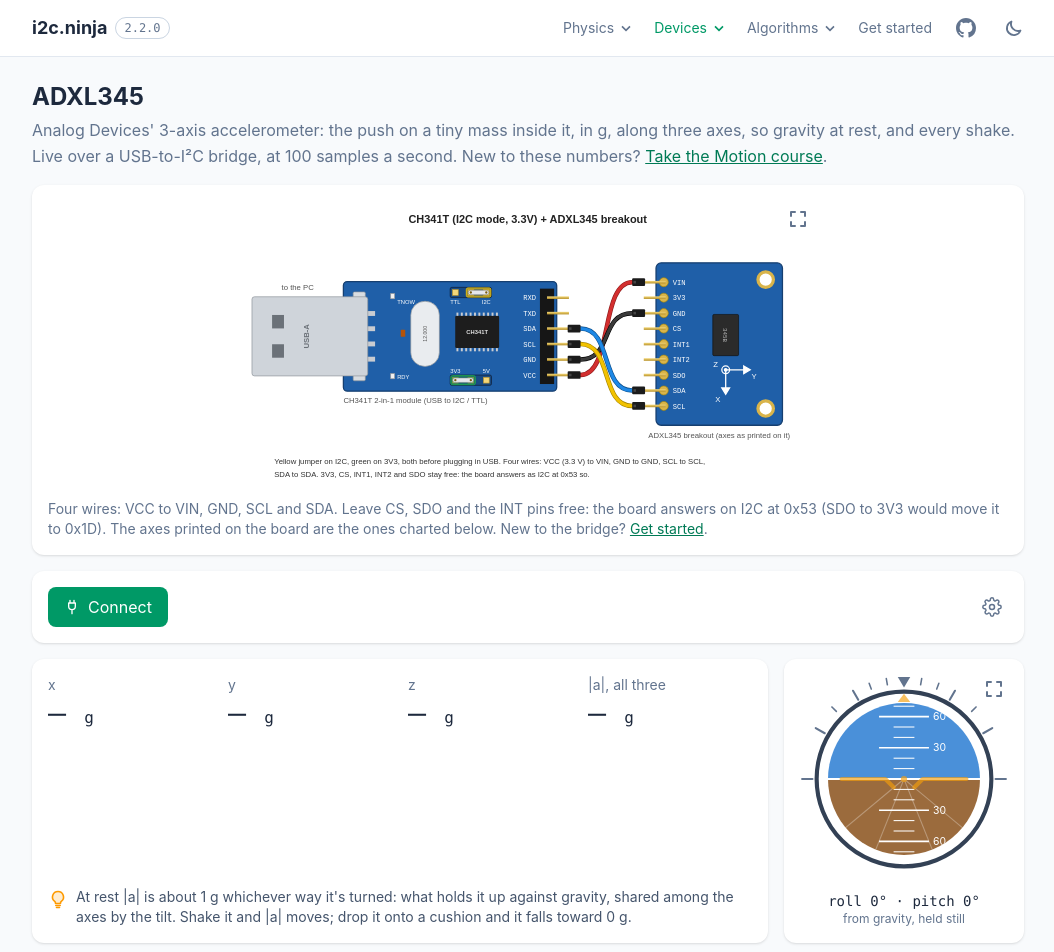
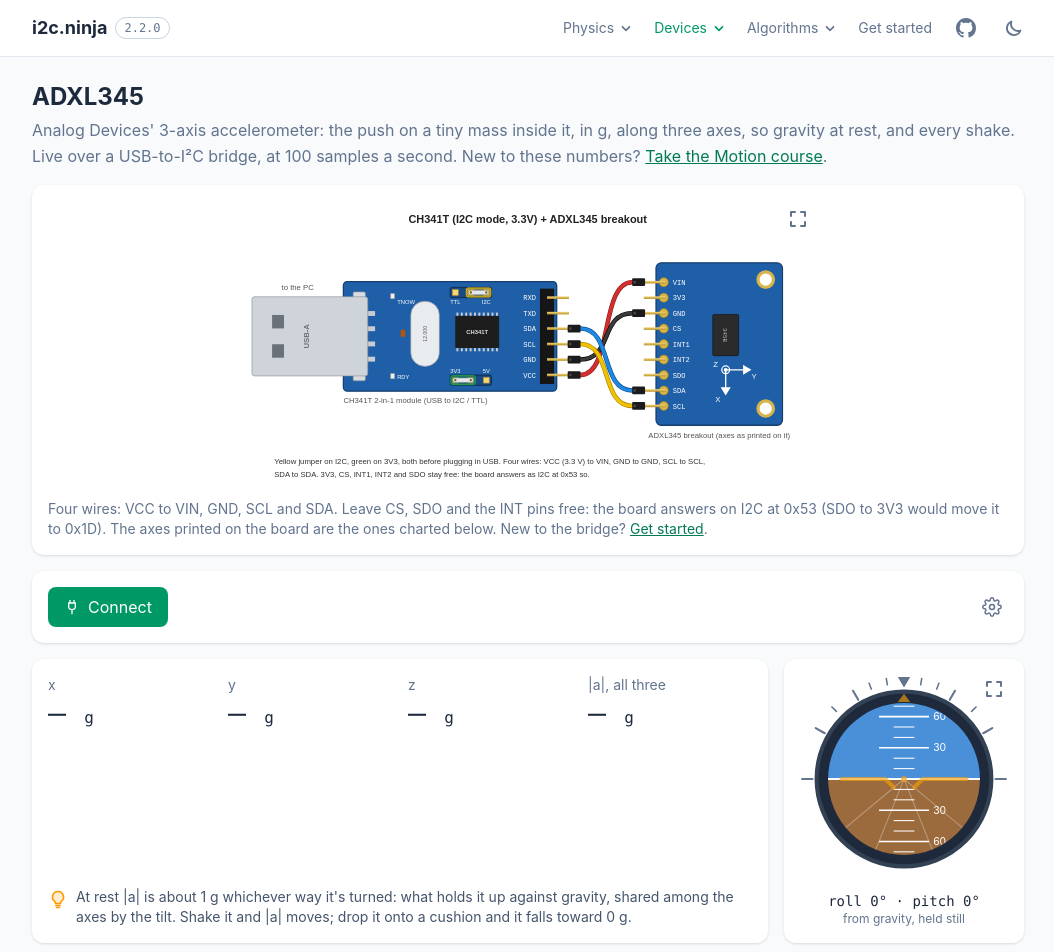
Before and after one commit to aguegu/i2c.ninja, a Vue app: page /adxl345 in a window 1280 px wide. Shown: the top 952 px of the page, without its empty margins (112-1166 px from the left). Built offline with nearby package versions, Linux system fonts and the light colour scheme.

Commit message:
Revert "Attitude indicator: the caret ring clear, the horizon inside it; the pointer where it was"
This reverts commit b20e1db774b58d29cefdafe1578f2d0d88a581ca.

```diff
--- a/src/components/AttitudeIndicator.vue
+++ b/src/components/AttitudeIndicator.vue
@@ -47,9 +47,9 @@ const SCALE_IN_LONG = 88; // a long mark's, and the zero triangle's tip
 const POINTER_TIP = 82; // the roll pointer's tip, inside the face's rim, pointing out at the scale
 const POINTER_BASE = 74;
 const LADDER_WINDOW = 73; // the pitch ladder's round window: inside the pointer, so the top rungs never run into it
+const CARET_RING = '#1e293b'; // slate-800, the heading indicator's face: the ring the roll pointer turns in, from the ladder's window to the rim
 
-const FACE = 84; // the rim's radius, in the viewBox's units: the roll scale's band outside it
-const HORIZON = LADDER_WINDOW; // the horizon's circle, inside the caret ring: the ring between it and the rim left clear for the roll pointer
+const FACE = 84; // the face's radius, in the viewBox's units: the roll scale's band outside it
 const HDG_PX_PER_DEG = 2; // the tape's scale: the face shows about +/-48 degrees of heading
 const HDG_REACH = 240; // the tape drawn this far either side of 0: a heading near 180 still fills the face
 const HDG_TICKS = Array.from({ length: (2 * HDG_REACH) / 10 + 1 }, (_, i) => i * 10 - HDG_REACH);
@@ -71,9 +71,9 @@ const { full, toggle } = useFullscreen(box);
 <template>
   <div ref="box" class="relative live-view" :class="full && 'flex! h-full! w-full! flex-col items-center justify-center gap-4 bg-white p-4 dark:bg-slate-900'">
     <div class="relative" :class="full ? 'h-[min(80vh,80vw)] w-[min(80vh,80vw)]' : large ? 'aspect-square w-72 max-w-full' : 'h-52 w-52'" role="img" :aria-label="`Attitude: roll ${roll.toFixed(0)} degrees, pitch ${pitch.toFixed(0)} degrees${heading === null ? '' : `, heading ${(((heading % 360) + 360) % 360).toFixed(0)} degrees`}`">
-      <!-- the horizon, round: its moving layers clipped to it -->
-      <div class="absolute overflow-hidden rounded-full" :style="{ inset: `${((R - HORIZON) / SIZE) * 100}%` }">
-        <div class="absolute" :style="{ inset: `${-((R - HORIZON) / (2 * HORIZON)) * 100}%` }">
+      <!-- the face, round: its moving layers clipped to it -->
+      <div class="absolute overflow-hidden rounded-full" :style="{ inset: `${((R - FACE) / SIZE) * 100}%` }">
+        <div class="absolute" :style="{ inset: `${-((R - FACE) / (2 * FACE)) * 100}%` }">
           <svg :class="LAYER" :style="horizon" :viewBox="`${-R} ${-R} ${SIZE} ${SIZE}`" overflow="visible" aria-hidden="true">
             <g v-once>
               <rect :x="-SIZE * 2" :y="-SIZE * 2" :width="SIZE * 4" :height="SIZE * 2" :fill="SKY" />
@@ -102,10 +102,12 @@ const { full, toggle } = useFullscreen(box);
               </g>
             </g>
           </svg>
+          <!-- the caret ring: fixed, over the horizon, under the pointer -->
+          <svg class="absolute inset-0" :viewBox="`${-R} ${-R} ${SIZE} ${SIZE}`" aria-hidden="true"><path v-once :d="`M ${-FACE - 2} 0 a ${FACE + 2} ${FACE + 2} 0 1 0 ${2 * (FACE + 2)} 0 a ${FACE + 2} ${FACE + 2} 0 1 0 ${-2 * (FACE + 2)} 0 Z M ${-LADDER_WINDOW} 0 a ${LADDER_WINDOW} ${LADDER_WINDOW} 0 1 0 ${2 * LADDER_WINDOW} 0 a ${LADDER_WINDOW} ${LADDER_WINDOW} 0 1 0 ${-2 * LADDER_WINDOW} 0 Z`" :fill="CARET_RING" fill-rule="evenodd" /></svg>
+          <!-- the roll pointer turns with the horizon: the aircraft's colour, as it reads the aircraft's roll -->
+          <svg :class="LAYER" :style="rollMark" :viewBox="`${-R} ${-R} ${SIZE} ${SIZE}`" aria-hidden="true"><path :d="`M 0 ${-POINTER_TIP} L -6 ${-POINTER_BASE} L 6 ${-POINTER_BASE} Z`" :fill="AIRCRAFT" :opacity="AIRCRAFT_OPACITY" /></svg>
         </div>
       </div>
-      <!-- the roll pointer, in the clear caret ring, turns with the horizon: the aircraft's colour, as it reads the aircraft's roll -->
-      <svg :class="LAYER" :style="rollMark" :viewBox="`${-R} ${-R} ${SIZE} ${SIZE}`" aria-hidden="true"><path :d="`M 0 ${-POINTER_TIP} L -6 ${-POINTER_BASE} L 6 ${-POINTER_BASE} Z`" :fill="AIRCRAFT" :opacity="AIRCRAFT_OPACITY" /></svg>
       <!-- the rim and the aircraft: fixed, painted and rendered once -->
       <svg v-once class="absolute inset-0 text-slate-500 dark:text-slate-400" :viewBox="`${-R} ${-R} ${SIZE} ${SIZE}`" aria-hidden="true">
         <circle :r="FACE" fill="none" stroke="#334155" stroke-width="4" />
```
